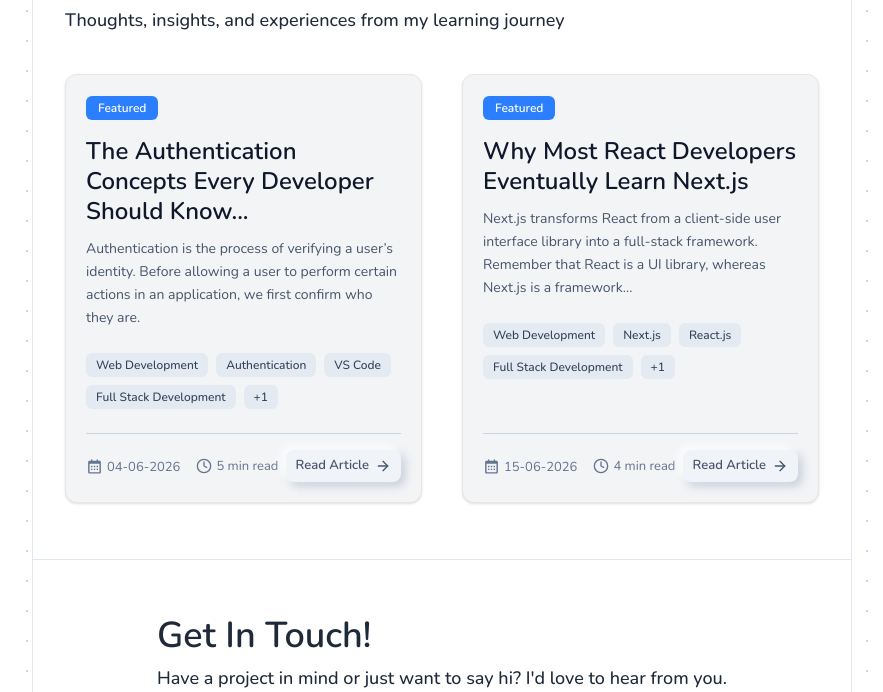
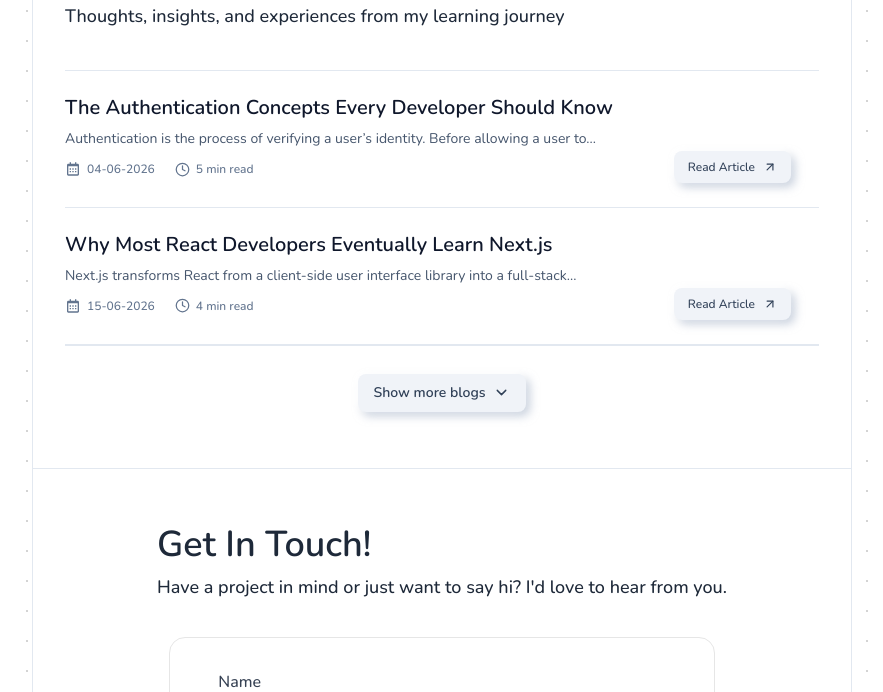
Before and after one commit to Piyush-20045/Portfolio, a React (Vite) app: page / in a window 1280 px wide. Shown: the part 3034-3726 px from the top of the page, without its empty margins (198-1081 px from the left). Built offline with nearby package versions, Linux system fonts and the light colour scheme; no server answers.

Commit message:
feat: update the og-image and the layout of the blogs section

```diff
--- a/src/components/blogs/BlogCard.jsx
+++ b/src/components/blogs/BlogCard.jsx
@@ -1,85 +1,47 @@
-import { motion } from "framer-motion";
 import { BiCalendar } from "react-icons/bi";
-import { FiClock } from "react-icons/fi";
+import { FiArrowUpRight, FiClock } from "react-icons/fi";
 
-const BlogCard = ({ blog, key }) => {
+const BlogCard = ({ blog }) => {
   return (
-    <motion.div
-      className="group flex flex-col h-full bg-gray-100 dark:bg-neutral-900 rounded-xl shadow-sm hover:shadow-md transition-shadow duration-300 p-5 border border-slate-200 dark:border-slate-800"
-      initial={{ opacity: 0, y: 40 }}
-      whileInView={{ opacity: 1, y: 0 }}
-      viewport={{ once: true }}
-      transition={{ delay: key * 0.1, duration: 1, type: "spring" }}
-    >
-      {/* Badge */}
-      {blog.isFeatured && (
-        <div className="mb-4">
-          <span className="inline-block bg-blue-500 text-white text-xs font-semibold px-3 py-1 rounded-md">
-            Featured
-          </span>
-        </div>
-      )}
-
-      {/* Content */}
-      <div className="flex-1">
-        <h3 className="text-2xl font-semibold text-slate-900 dark:text-white mb-3 leading-tight group-hover:text-black dark:group-hover:text-neutral-400 transition-colors">
+    <article className="group grid gap-5 border-b border-slate-200 py-6 last:border-b-0 dark:border-neutral-800 md:grid-cols-[minmax(0,1fr)_auto] md:items-center md:gap-7">
+      <div className="min-w-0">
+        <h3 className="text-xl font-semibold leading-tight text-slate-900 transition-colors group-hover:text-slate-600 dark:text-white dark:group-hover:text-slate-300">
           {blog.title}
         </h3>
-        <p className="text-slate-600 dark:text-slate-400 text-sm leading-relaxed mb-6">
+        <p className="mt-2 max-w-2xl text-sm leading-relaxed text-slate-600 dark:text-slate-400">
           {blog.desc}
         </p>
 
-        {/* Tags */}
-        <div className="flex flex-wrap gap-2 mb-6">
-          {blog.tags.map((tag, index) => (
-            <span
-              key={index}
-              className="inline-flex items-center px-2.5 py-1 rounded-md text-xs font-medium bg-slate-200/80 dark:bg-slate-800 text-slate-700 dark:text-slate-300"
-            >
-              {tag}
-            </span>
-          ))}
+        <div className="flex justify-between">
+          <div className="mt-2.5 flex items-center gap-4 h-fit text-xs font-medium text-slate-500 dark:text-slate-400 md:gap-5">
+            {/* Date and readTime */}
+            <div className="flex items-center gap-1.5 whitespace-nowrap">
+              <BiCalendar size={16} aria-hidden="true" />
+              <span>{blog.date}</span>
+            </div>
+            <div className="flex items-center gap-1.5 whitespace-nowrap">
+              <FiClock size={15} aria-hidden="true" />
+              <span>{blog.readTime}</span>
             </div>
           </div>
 
-      {/* Footer */}
-      <div className="pt-4 mt-auto border-t border-slate-300 dark:border-slate-800 flex items-center justify-between">
-        <div className="flex items-center gap-3 md:gap-4 text-slate-500 dark:text-slate-500 text-xs md:text-[13px]">
-          <div className="flex items-center gap-0.5 md:gap-1">
-            <BiCalendar size={17} />
-            <span className="pt-1">{blog.date}</span>
-          </div>
-          <div className="flex items-center gap-0.5 md:gap-1">
-            <FiClock size={16} />
-            <span className="pt-0.5">{blog.readTime}</span>
-          </div>
-        </div>
-
+          {/* Read Article Btn */}
           <a
             href={blog.link}
             target="_blank"
             rel="noopener noreferrer"
-          className="neu-btn px-2.5 py-1.5 rounded-lg inline-flex items-center gap-1.5 text-slate-600 dark:text-slate-300 text-[12px] md:text-[13px] font-semibold transition-all cursor-pointer"
+            className="neu-btn flex w-fit shrink-0 items-center gap-2 justify-self-end rounded-lg px-3.5 py-2 text-xs font-medium text-slate-700 focus-visible:outline-2 focus-visible:outline-offset-2 focus-visible:outline-slate-900 dark:text-slate-200 dark:focus-visible:outline-white"
           >
             Read Article
-          <svg
-            xmlns="http://www.w3.org/2000/svg"
-            width="16"
-            height="16"
-            viewBox="0 0 24 24"
-            fill="none"
-            stroke="currentColor"
-            strokeWidth="2"
-            strokeLinecap="round"
-            strokeLinejoin="round"
-            className="transition-transform group-hover:translate-x-1"
-          >
-            <path d="M5 12h14" />
-            <path d="m12 5 7 7-7 7" />
-          </svg>
+            <FiArrowUpRight
+              size={14}
+              aria-hidden="true"
+              className="transition-transform group-hover:translate-x-0.5 group-hover:-translate-y-0.5"
+            />
           </a>
         </div>
-    </motion.div>
+      </div>
+    </article>
   );
 };
 
--- a/src/components/blogs/Blogs.jsx
+++ b/src/components/blogs/Blogs.jsx
@@ -1,31 +1,58 @@
-import { motion } from "framer-motion";
+import { useState } from "react";
 import BlogCard from "./BlogCard";
 import { BlogsData } from "../../data/blogsData";
+import { FiChevronDown, FiChevronUp } from "react-icons/fi";
 
 const Blogs = () => {
+  const [showAll, setShowAll] = useState(false);
+  const featuredBlogs = BlogsData.slice(-2);
+  const remainingBlogs = BlogsData.slice(0, -2);
+
   return (
     <section className="w-full px-4 py-14 md:px-8 scroll-mt-8">
       {/* TITLE and DESC */}
-      <motion.div
-        initial={{ opacity: 0, y: 40 }}
-        whileInView={{ opacity: 1, y: 0 }}
-        transition={{ duration: 0.5 }}
-        viewport={{ once: true }}
-      >
+      <div>
         <h2 className="text-3xl md:text-4xl font-semibold text-gray-900 dark:text-white mb-3">
           Blogs
         </h2>
         <p className="text-lg text-gray-800 dark:text-gray-300 font-medium mb-10 max-w-2xl">
           Thoughts, insights, and experiences from my learning journey
         </p>
-      </motion.div>
+      </div>
 
-      {/* BLOGS CARD */}
-      <div className="grid md:grid-cols-2 gap-10">
-        {BlogsData.map((blog) => (
+      <div className="border-y border-slate-200 dark:border-neutral-800">
+        {featuredBlogs.map((blog) => (
           <BlogCard key={blog.id} blog={blog} />
         ))}
+
+        {remainingBlogs.length > 0 && (
+          <div
+            className={`grid transition-[grid-template-rows] duration-500 ease-out ${
+              showAll ? "grid-rows-[1fr]" : "grid-rows-[0fr]"
+            }`}
+          >
+            <div className="min-h-0 overflow-hidden">
+              {remainingBlogs.map((blog) => (
+                <BlogCard key={blog.id} blog={blog} />
+              ))}
+            </div>
+          </div>
+        )}
       </div>
+
+      {remainingBlogs.length > 0 && (
+        <div className="mt-7 flex justify-center">
+          <button
+            type="button"
+            onClick={() => setShowAll((current) => !current)}
+            aria-expanded={showAll}
+            className="neu-btn px-4 py-[9px] text-slate-700 dark:text-slate-200 text-sm font-semibold rounded-lg flex items-center gap-2 cursor-pointer"
+          >
+            {showAll ? "Show fewer blogs" : "Show more blogs"}
+            {showAll ? <FiChevronUp size={17} /> : <FiChevronDown size={17} />}
+          </button>
+        </div>
+      )}
     </section>
   );
 };
--- a/src/components/projects/Projects.jsx
+++ b/src/components/projects/Projects.jsx
@@ -66,9 +66,9 @@ const Projects = () => {
         <Dialog>
           {/* More Projects btn */}
           <DialogTrigger asChild>
-            <button className="neu-btn px-5 py-[9px] text-neutral-900 dark:text-neutral-100 font-semibold rounded-lg cursor-pointer flex items-center gap-2">
+            <button className="neu-btn px-4 py-[9px] text-slate-700 dark:text-slate-200 text-sm font-semibold rounded-lg flex items-center gap-2 cursor-pointer">
               See more projects
-              <FaArrowRightLong className="mt-0.5" />
+              <FaArrowRightLong size={12} />
             </button>
           </DialogTrigger>
 
--- a/src/data/blogsData.js
+++ b/src/data/blogsData.js
@@ -1,28 +1,28 @@
 export const BlogsData = [
-    // {
-    //     id: '1',
-    //     title: "Top 9 Vs code Extensions I use as a Full Stack web developer",
-    //     desc: "I use VS Code every day while building my personal web projects. And extensions help me write code faster and with less stress.",
-    //     tags: ["Web Development", "Productivity", "VS Code", "Full Stack Development", "+1"],
-    //     date: "12-01-2026",
-    //     readTime: "3 min read",
-    //     link: "https://medium.com/@piyush9/top-9-vs-code-extensions-i-use-as-a-full-stack-web-developer-06b05dd68b01",
-    //     isFeatured: false
-    // },
-    // {
-    //     id: '2',
-    //     title: "The Simplest Explanation of Rendering Techniques Like CSR, SSR, SSG, ISR, and RSC",
-    //     desc: "A beginner-friendly explanation of modern rendering techniques in React and Next.js without confusing jargon.",
-    //     tags: ["React", "Next.js", "Web Development", "Frontend", "+1"],
-    //     date: "15-05-2026",
-    //     readTime: "4 min read",
-    //     link: "https://medium.com/@piyush9/the-simplest-explanation-of-rendering-techniques-like-csr-ssr-ssg-isr-and-rsc-fb28aa7cf3db",
-    //     isFeatured: false
-    // },
+    {
+        id: '1',
+        title: "Top 9 Vs code Extensions I use as a Full Stack web developer",
+        desc: "I use VS Code every day while building my personal web projects. And extensions help me...",
+        tags: ["Web Development", "Productivity", "VS Code", "Full Stack Development", "+1"],
+        date: "12-01-2026",
+        readTime: "3 min read",
+        link: "https://medium.com/@piyush9/top-9-vs-code-extensions-i-use-as-a-full-stack-web-developer-06b05dd68b01",
+        isFeatured: false
+    },
+    {
+        id: '2',
+        title: "The Simplest Explanation of Rendering Techniques Like CSR, SSR, SSG, ISR, and RSC",
+        desc: "A beginner-friendly explanation of modern rendering techniques in React and Next.js without...",
+        tags: ["React", "Next.js", "Web Development", "Frontend", "+1"],
+        date: "15-05-2026",
+        readTime: "4 min read",
+        link: "https://medium.com/@piyush9/the-simplest-explanation-of-rendering-techniques-like-csr-ssr-ssg-isr-and-rsc-fb28aa7cf3db",
+        isFeatured: false
+    },
     {
         id: '3',
-        title: "The Authentication Concepts Every Developer Should Know...",
-        desc: "Authentication is the process of verifying a user’s identity. Before allowing a user to perform certain actions in an application, we first confirm who they are.",
+        title: "The Authentication Concepts Every Developer Should Know",
+        desc: "Authentication is the process of verifying a user’s identity. Before allowing a user to...",
         tags: ["Web Development", "Authentication", "VS Code", "Full Stack Development", "+1"],
         date: "04-06-2026",
         readTime: "5 min read",
@@ -32,7 +32,7 @@ export const BlogsData = [
     {
         id: '4',
         title: "Why Most React Developers Eventually Learn Next.js",
-        desc: "Next.js transforms React from a client-side user interface library into a full-stack framework. Remember that React is a UI library, whereas Next.js is a framework...",
+        desc: "Next.js transforms React from a client-side user interface library into a full-stack...",
         tags: ["Web Development", "Next.js", "React.js", "Full Stack Development", "+1"],
         date: "15-06-2026",
         readTime: "4 min read",
```
Also changed, not shown: public/og-image.png. Lines whose indentation alone changed are shown as unchanged.
